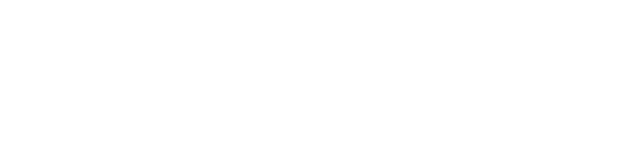
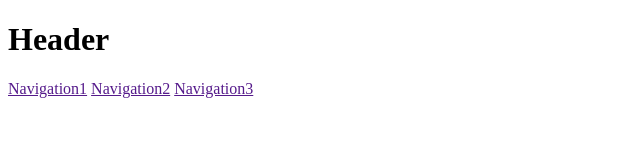
Before and after one commit to js-tasks-ru/htmlcss-20210812_andrey-khlybov, a website: page 02-dz0/01-semantic-mockup/solution.html in a window 1280 px wide. Shown: the whole page, without its empty margins (0-640 px from the left). Drawn offline with Linux system fonts and the light colour scheme.

Commit message:
init: start semantic-markup-project

```diff
--- a/02-dz0/01-semantic-mockup/solution.html
+++ b/02-dz0/01-semantic-mockup/solution.html
@@ -1,4 +1,19 @@
 <!DOCTYPE html>
 <html lang="ru">
-    <!-- Ваше решение -->
+    <head>
+
+    </head>
+    <body>
+        <header>
+            <h1>Header</h1>
+            <nav>
+                <a href="">Navigation1</a>
+                <a href="">Navigation2</a>
+                <a href="">Navigation3</a>
+            </nav>
+        </header>
+        <main>
+
+        </main>
+    </body>
 </html>
```
